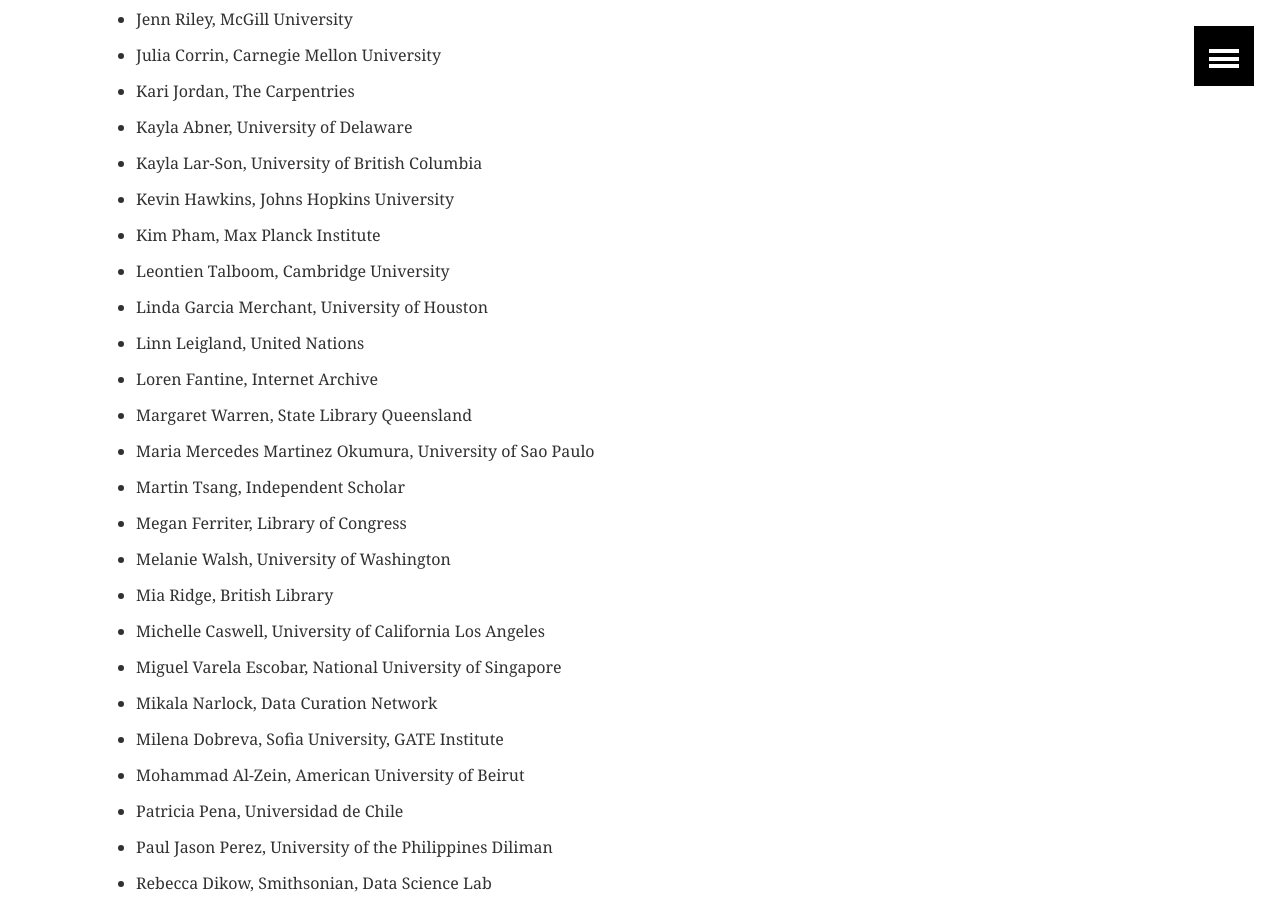
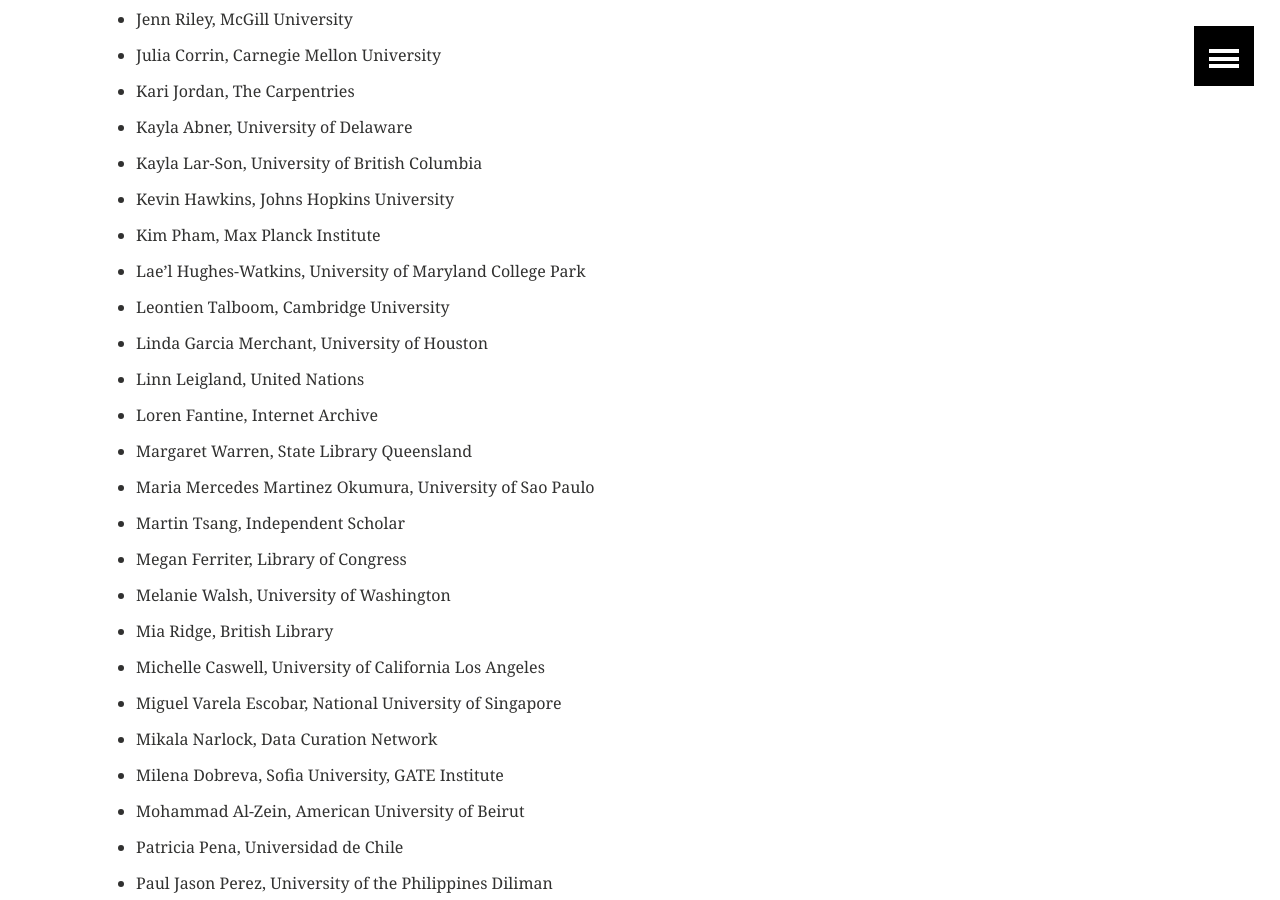
Before and after one commit to collectionsasdata/part2whole, a Jekyll site: the page built from _posts/2023-01-30-iac.markdown, in a window 1280 px wide and 900 px high, scrolled down 1536 px. Built offline with Jekyll 4.4.1, drawn with Linux system fonts in a browser that asks for light colours.

Commit message:
Update 2023-01-30-iac.markdown

```diff
--- a/_posts/2023-01-30-iac.markdown
+++ b/_posts/2023-01-30-iac.markdown
@@ -43,6 +43,7 @@ We are excited to learn from the following participants at this event:
 - Kayla Lar-Son, University of British Columbia
 - Kevin Hawkins, Johns Hopkins University
 - Kim Pham, Max Planck Institute
+- Lae'l Hughes-Watkins, University of Maryland College Park
 - Leontien Talboom, Cambridge University
 - Linda Garcia Merchant, University of Houston
 - Linn Leigland, United Nations
```
